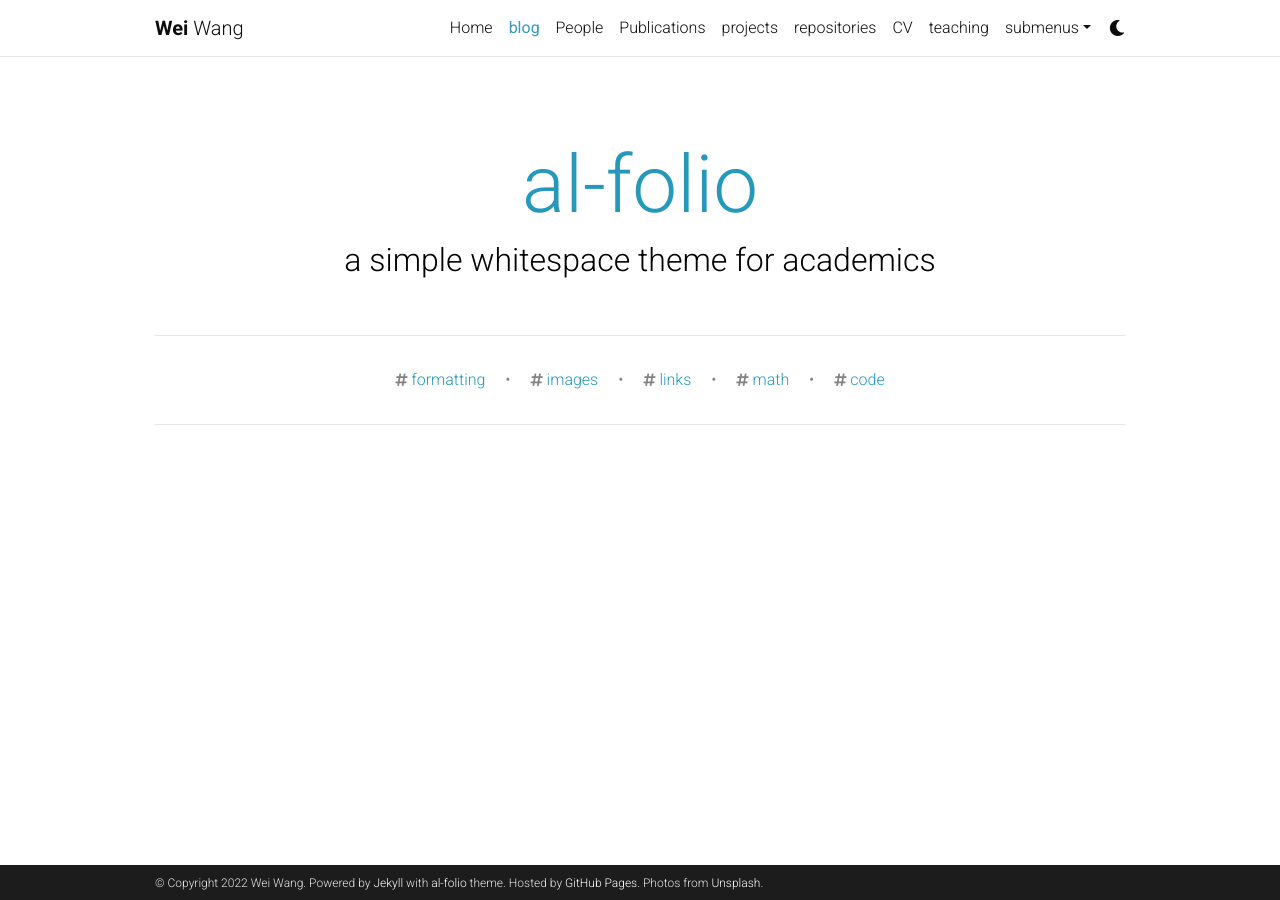
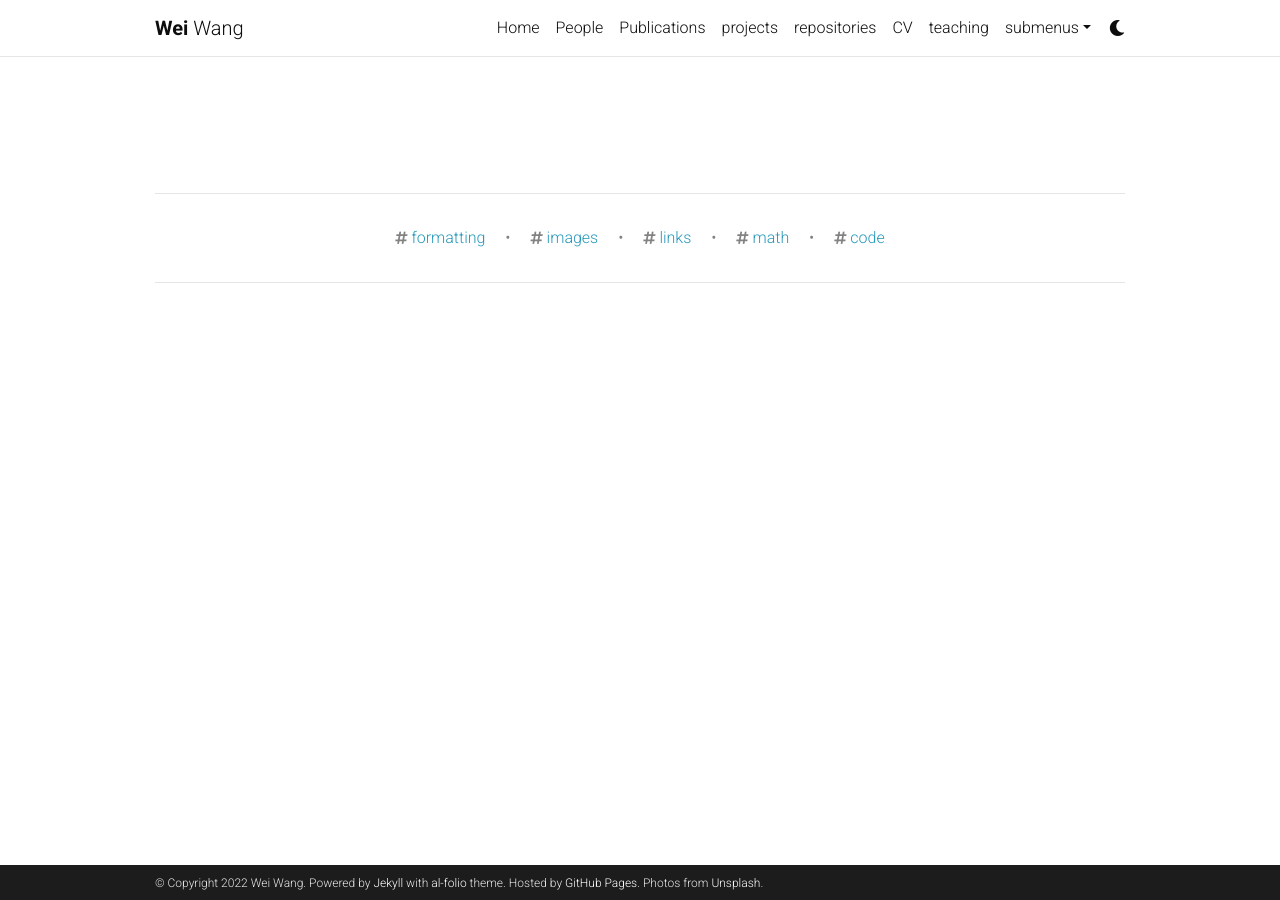
Before and after one commit to WeiWangTrento/WeiWangTrento.github.io, a Jekyll site: the page built from blog/index.html, in a window 1280 px wide. Built offline with Jekyll 4.4.1, drawn with Linux system fonts in a browser that asks for light colours; full-size pictures stand in for the smaller copies a plugin makes; comment, search, counter and statistics services are not loaded; a style sheet for code colours, icons or effects is not loaded.

Commit message:
Update _config.yml

```diff
--- a/_config.yml
+++ b/_config.yml
@@ -111,18 +111,7 @@ bing_site_verification:  # out your bing-site-verification ID (Bing Webmaster)
 # Blog
 # -----------------------------------------------------------------------------
 
-blog_name: al-folio # blog_name will be displayed in your blog page
-blog_nav_title: blog # your blog must have a title for it to be displayed in the nav bar
-blog_description: a simple whitespace theme for academics
-permalink: /blog/:year/:title/
 
-# Pagination
-pagination:
-  enabled: false
-
-# Comments
-disqus_shortname: al-folio # put your disqus shortname
-# https://help.disqus.com/en/articles/1717111-what-s-a-shortname
 
 # External sources.
 # If you have blog posts published on medium.com or other exteranl sources,
```
